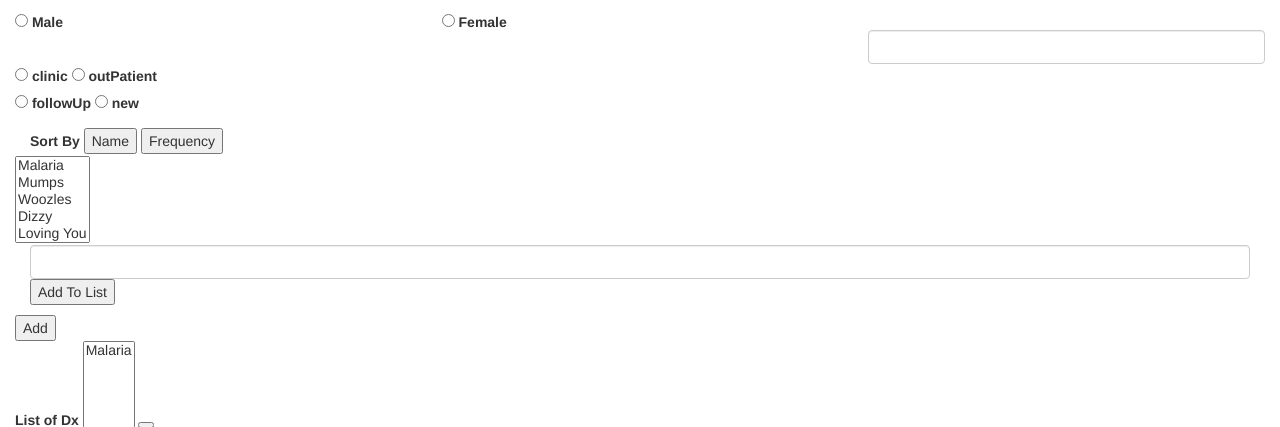
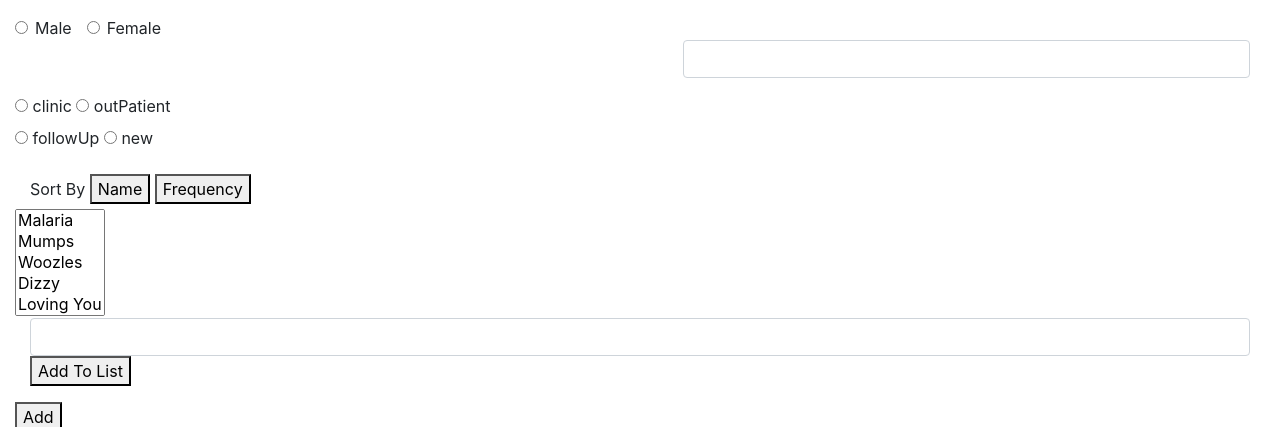
Before and after one commit to EvanFCMoses/statLoggerWebpage, a Django app: page /encounter/ in a window 1280 px wide. Shown: the top 427 px of the page. Run offline with Django 3.2, Linux system fonts and the light colour scheme; some libraries are stand-ins or nearby versions.

Commit message:
moved to flex

```diff
--- a/statWebApp/encounter/templates/dataEntry.html
+++ b/statWebApp/encounter/templates/dataEntry.html
@@ -18,20 +18,20 @@
         <div id="layoutSidenav_content">
             <p>
                 <div class="container-fluid">
-                    <div class="row">
-                        <div class="col-xs-4">
+                    <div class="d-flex justify-content-center">
+                        <div class="">
                             <div class="form-check">
                                 <input class="form-check-input" type="radio" id="genderIndicationMale" name="gender">
                                 <label class="form-check-label" for="genderIndicationMale">Male</label>
                             </div>
                         </div>
-                        <div class="col-xs-4">
+                        <div class="col-sm">
                             <div class="form-check">
                                 <input class="form-check-input" type="radio" id="genderIndicationFemale" name="gender">
                                 <label class="form-check-label" for="genderIndicationFemale">Female</label>
                             </div>
                         </div>
-                        <div class="col-xs-4">
+                        <div class="col-sm">
                             <div class="mb-3">
                                 <label for="ageInput" class="form-label"></label>
                                 <input type="number" class="form-control" id="ageInput"></div>
```
